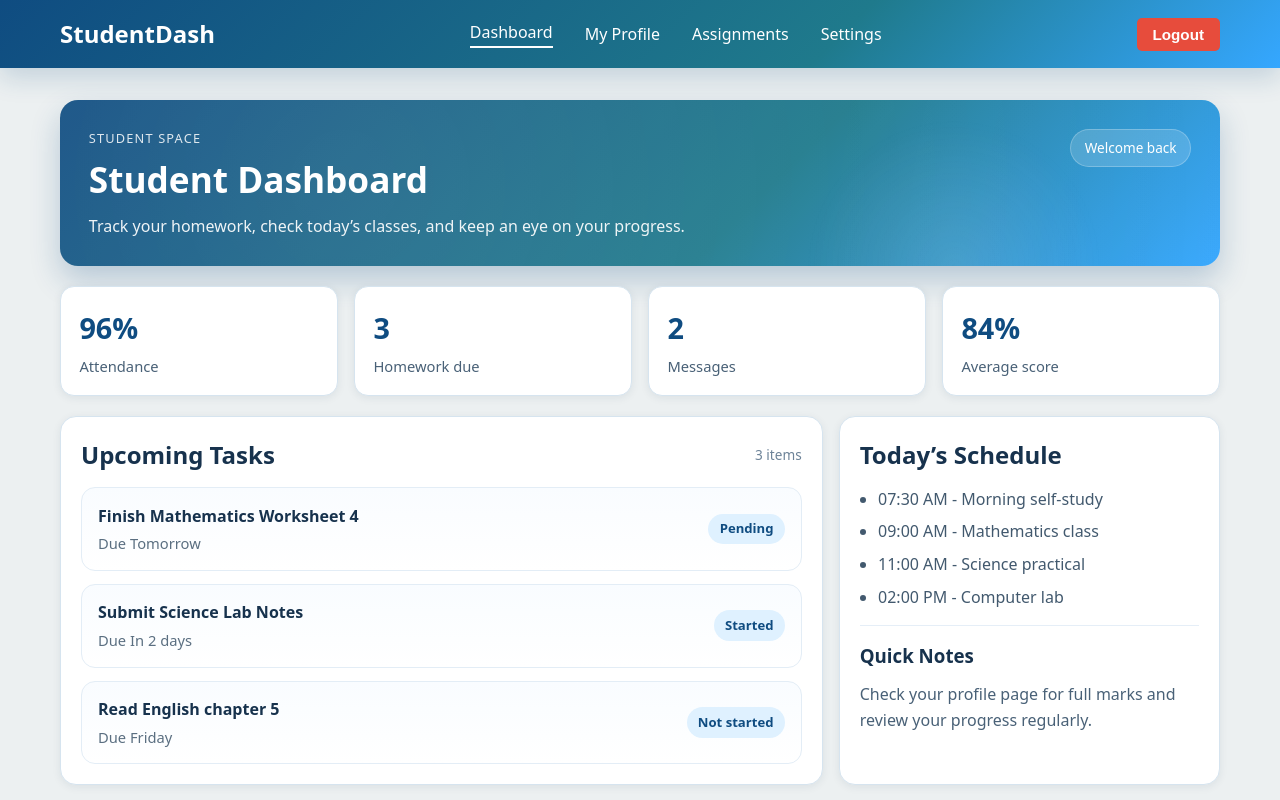
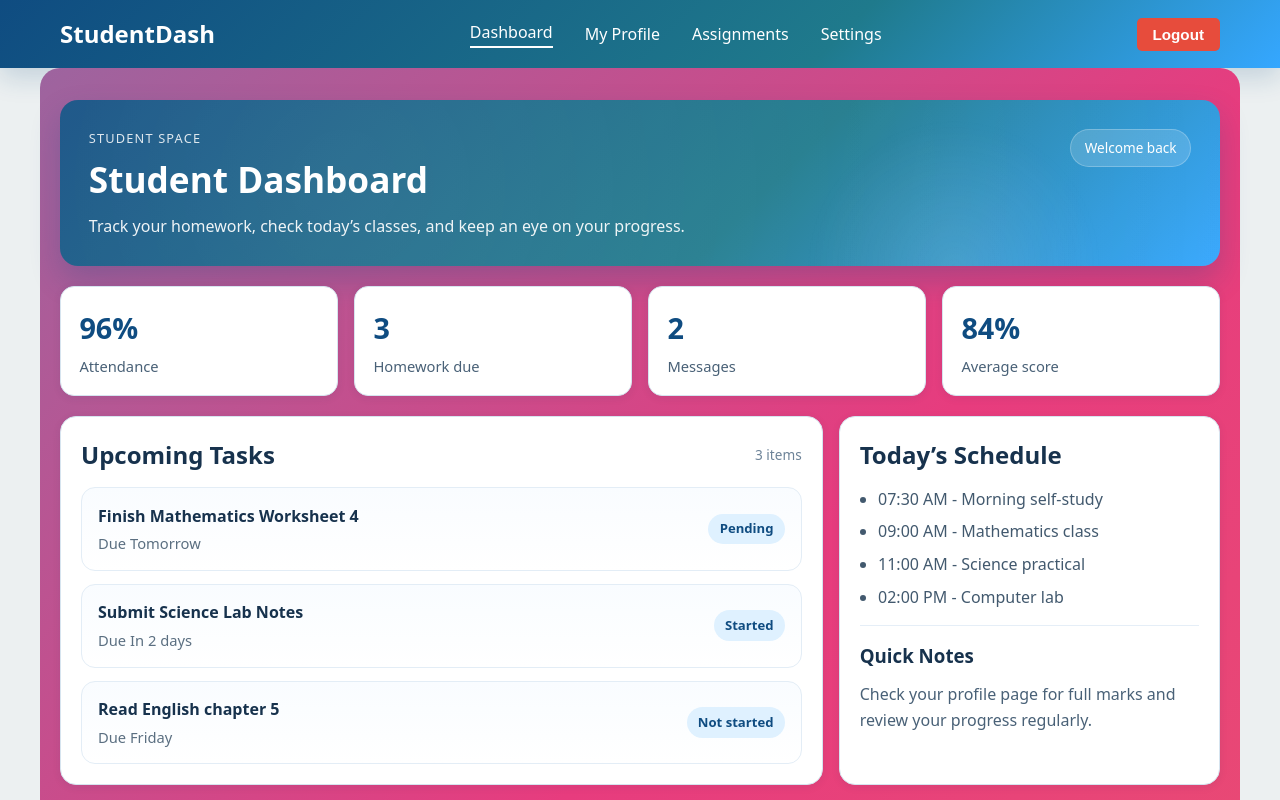
Before and after one commit to Lalindu0923/githubTester, a React (Vite) app in the folder studentDashboard/: page / in a window 1280 px wide. Shown: the top 800 px of the page. Built offline with nearby package versions, Linux system fonts and the light colour scheme.

Commit message:
feat: add animated gradient background to dashboard

```diff
--- a/studentDashboard/src/styles/Dashboard.css
+++ b/studentDashboard/src/styles/Dashboard.css
@@ -4,6 +4,23 @@
   padding: 2rem 20px 24px;
   display: grid;
   gap: 1.25rem;
+  background: linear-gradient(-45deg, #ee7752, #e73c7e, #23a6d5, #23d5ab);
+  background-size: 400% 400%;
+  animation: gradientShift 15s ease infinite;
+  border-radius: 20px;
+  position: relative;
+}
+
+@keyframes gradientShift {
+  0% {
+    background-position: 0% 50%;
+  }
+  50% {
+    background-position: 100% 50%;
+  }
+  100% {
+    background-position: 0% 50%;
+  }
 }
 
 @keyframes float {
```
